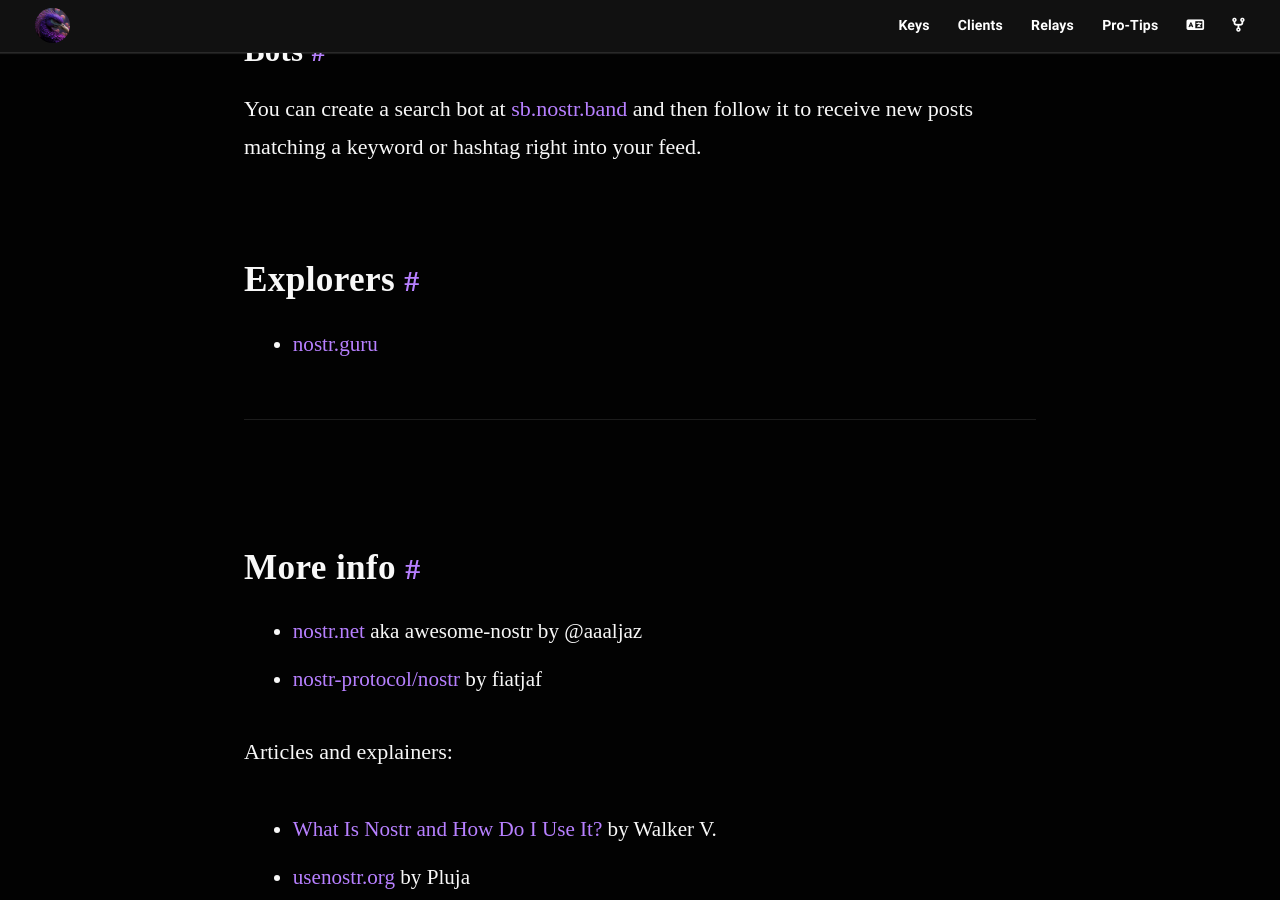
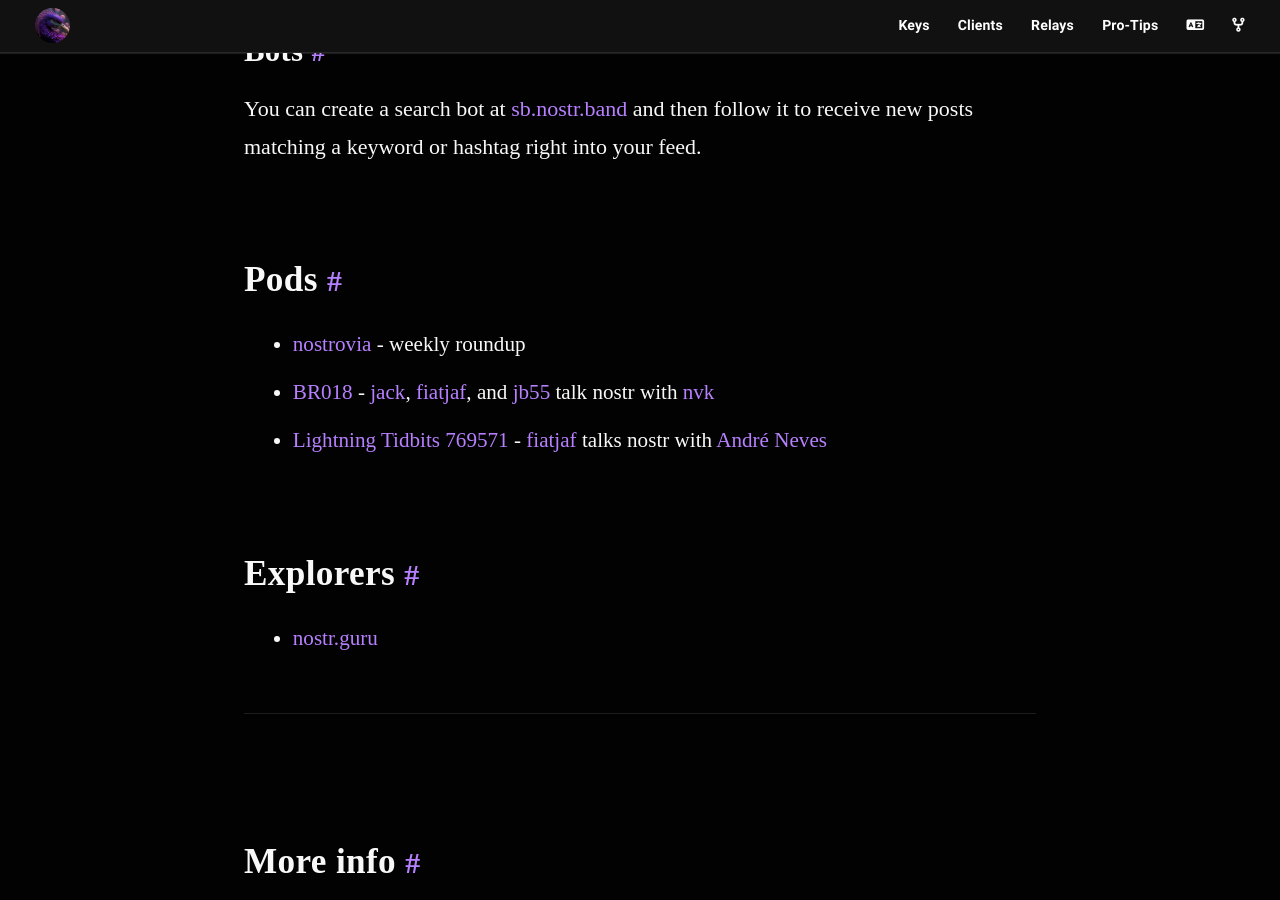
Before and after one commit to nostr-resources/nostr-resources.github.io, a Jekyll site: the page built from index.md, in a window 1280 px wide and 900 px high, scrolled down 7408 px. Built offline with Jekyll 4.4.1, drawn with Linux system fonts in a browser that asks for light colours; some web fonts are replaced.

Commit message:
Add pods (#9)

```diff
--- a/index.md
+++ b/index.md
@@ -194,6 +194,12 @@ Most clients support search, but there's also:
 
 You can create a search bot at [sb.nostr.band](https://sb.nostr.band) and then follow it to receive new posts matching a keyword or hashtag right into your feed.
 
+## Pods
+
+- [nostrovia](https://nostrovia.org/) - weekly roundup
+- [BR018](https://bitcoin.review/podcast/episode-18/) - [jack](https://www.nostr.guru/p/npub1sg6plzptd64u62a878hep2kev88swjh3tw00gjsfl8f237lmu63q0uf63m), [fiatjaf](https://www.nostr.guru/p/npub180cvv07tjdrrgpa0j7j7tmnyl2yr6yr7l8j4s3evf6u64th6gkwsyjh6w6), and [jb55](https://www.nostr.guru/p/npub1xtscya34g58tk0z605fvr788k263gsu6cy9x0mhnm87echrgufzsevkk5s) talk nostr with [nvk](https://www.nostr.guru/p/npub1az9xj85cmxv8e9j9y80lvqp97crsqdu2fpu3srwthd99qfu9qsgstam8y8)
+- [Lightning Tidbits 769571](https://pod.link/1586346643/episode/33f509c2a1990640334b48739c59e31f) - [fiatjaf](https://www.nostr.guru/p/npub180cvv07tjdrrgpa0j7j7tmnyl2yr6yr7l8j4s3evf6u64th6gkwsyjh6w6) talks nostr with [André Neves](https://www.nostr.guru/p/npub1rvg76s0gz535txd9ypg2dfqv0x7a80ar6e096j3v343xdxyrt4ksmkxrck)
+
 ## Explorers
 
 - [nostr.guru](https://www.nostr.guru/)
```
